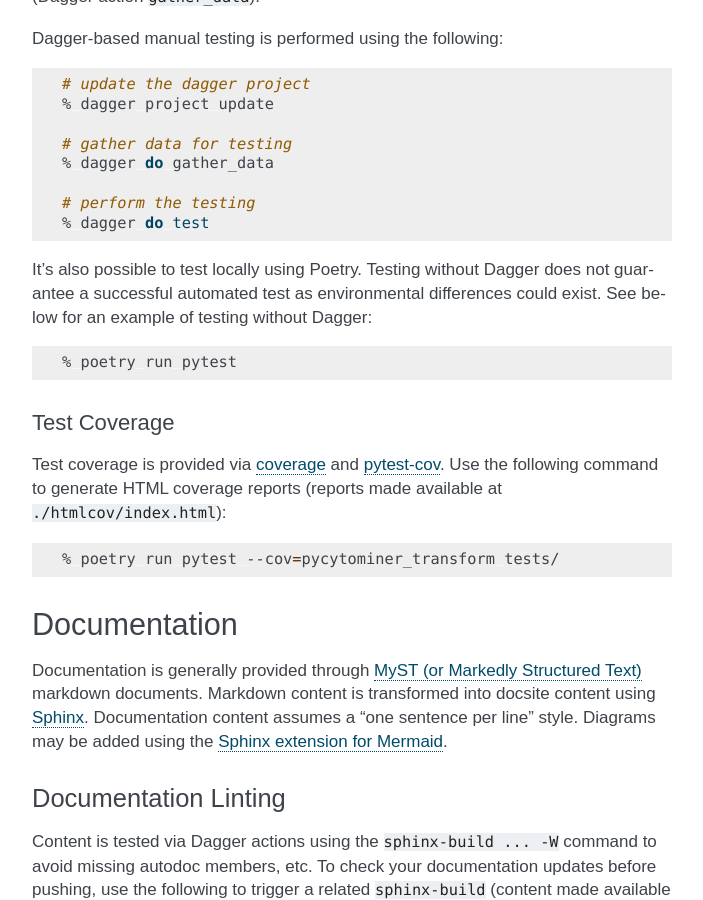
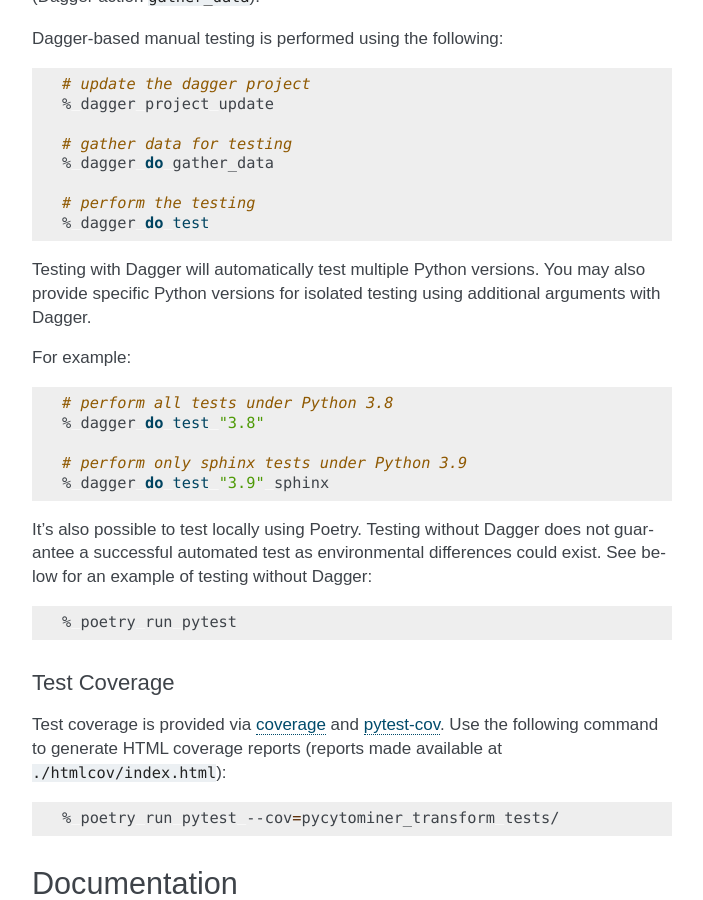
Before and after one commit to cytomining/CytoTable, a Sphinx documentation site: the page built from docs/source/contributing.md, in a window 1280 px wide and 900 px high, scrolled down 3851 px. Shown: the whole window, without its empty margins (438-1141 px from the left). Built offline with Sphinx 7.4.7, drawn with Linux system fonts in a browser that asks for light colours.

Commit message:
docs updates

````diff
--- a/docs/source/conf.py
+++ b/docs/source/conf.py
@@ -74,3 +74,6 @@
 
 # set option to avoid rendering default variables
 autodoc_preserve_defaults = True
+
+# enable anchor creation
+myst_heading_anchors = 3
--- a/docs/source/contributing.md
+++ b/docs/source/contributing.md
@@ -161,6 +161,19 @@
 % dagger do test
 ```
 
+Testing with Dagger will automatically test multiple Python versions.
+You may also provide specific Python versions for isolated testing using additional arguments with Dagger.
+
+For example:
+
+```sh
+# perform all tests under Python 3.8
+% dagger do test "3.8"
+
+# perform only sphinx tests under Python 3.9
+% dagger do test "3.9" sphinx
+```
+
 It's also possible to test locally using Poetry.
 Testing without Dagger does not guarantee a successful automated test as environmental differences could exist.
 See below for an example of testing without Dagger:
````
Also changed, not shown: docs/source/architecture.data.md (added, +44 -0 lines), docs/source/architecture.md (added, +12 -0 lines), docs/source/architecture.technical.md (added, +35 -0 lines), docs/source/index.md (+1 -0 lines).
